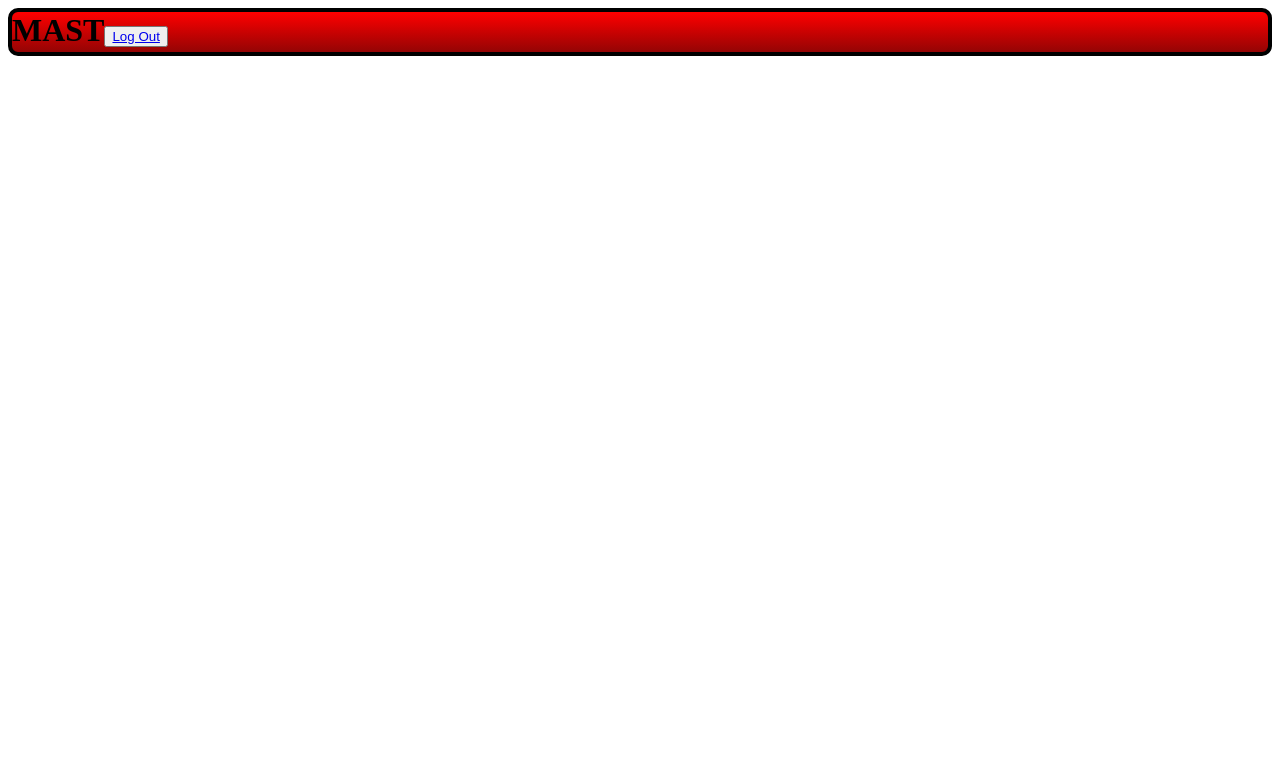
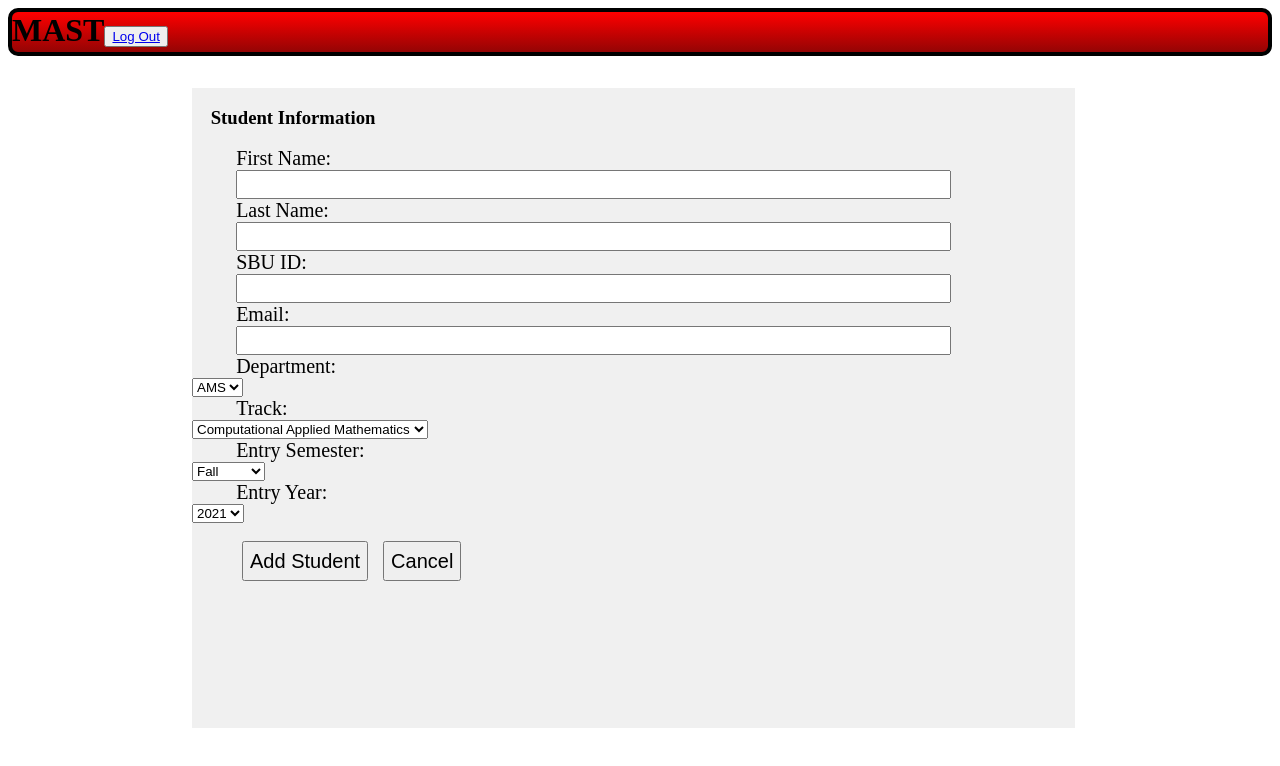
Before and after one commit to PeterWChristensen/MAST, a React (Create React App) app: page /addStudent in a window 1280 px wide. Shown: the top 766 px of the page. Built offline with nearby package versions, Linux system fonts and the light colour scheme.

Commit message:
Created Add Student Screen and Modal template

```diff
--- a/src/App.js
+++ b/src/App.js
@@ -3,6 +3,7 @@ import { BrowserRouter, Switch, Route } from 'react-router-dom';
 
 //Import Components
 import GPDHomeScreen from './components/home_screen/GPDHomeScreen.js';
+import AddStudentScreen from './components/add_student/AddStudentScreen.js';
 import Navbar from './components/navbar/Navbar.js';
 
 class App extends Component{
@@ -13,6 +14,7 @@ class App extends Component{
               <Navbar />
               <Switch>
                 <Route exact path="/" component={GPDHomeScreen} />
+                <Route exact path="/addStudent" component={AddStudentScreen} />
               </Switch>
             </div>
           </BrowserRouter>
--- /dev/null
+++ b/src/components/add_student/AddStudentScreen.js
@@ -0,0 +1,136 @@
+import React, { Component } from 'react';
+import ModalDialog from './ModalDialogPopUp'
+
+class AddStudentScreen extends Component {
+    constructor(props){
+        super(props)
+        this.state = {
+            selected: "AMS",         //selected is state variable which will hold the value of currently selected dropdown
+            showModalDialogPopup: false,
+            modalType: "none"
+        }
+    }
+
+      //Displays or Hides the Modal Dialog PopUp
+    showModalDialogPopUp = (type) => {
+        this.setState({modalType: type, showModalDialogPopup: true});
+    }
+
+    hideModalDialogPopUp = () => {
+        this.setState({showModalDialogPopup: false});
+    }
+
+    render() {
+        // Function that will set different values to state variable based on department selected
+        const changeSelectOptionHandler = (event) => {
+            this.setState({selected: event.target.value});
+        };
+        // Different arrays for different dropdowns
+        const ams = [ "Computational Applied Mathematics", "Computational Biology",
+            "Operations Research", "Statistics", "Quantitative Finance"];
+        const bmi = ["Clinical Informatics", "Imaging Informatics", "Translational Bioinformatics"];
+        const ese = ["None"];
+        const cse = ["None"];
+
+        // Type variable to store different array for different dropdown
+        let type = null;
+
+        //This will be used to create set of options that user will see
+        let options = null;
+
+        // Setting Type variable according to dropdown
+        if (this.state.selected === "AMS") {
+            type = ams;
+        } else if (this.state.selected === "BMI") {
+            type =bmi;
+        } else if (this.state.selected === "ESE") {
+            type = ese;
+        } else if (this.state.selected === "CSE") {
+            type = cse;
+        }
+
+        // If "Type" is null or undefined then options will be null, otherwise it will create a options iterable based on our array
+        if (type) {
+            options = type.map((el) => <option key={el}>{el}</option>);
+        }
+
+        return (
+            <div>
+                {this.state.showModalDialogPopup ? <ModalDialog modalType={this.state.modalType} hideModalDialogPopUp={this.hideModalDialogPopUp.bind(this)} /> : null}
+                <div id="addStudentForm">
+                    <h3 id="item_heading">&nbsp;&nbsp;&nbsp;&nbsp;Student Information</h3>
+                    <div id="item_form_container">
+                        <div className="addStudent_prompt">First Name:</div>
+                        <input className="addStudent_input" type="input" />
+                        <div className="addStudent_prompt">Last Name:</div>
+                        <input className="addStudent_input" type="input"/>
+                        <div className="addStudent_prompt">SBU ID:</div>
+                        <input  className="addStudent_input" type="input" />
+                        <div className="addStudent_prompt">Email:</div>
+                        <input  className="addStudent_input" type="input" />
+
+                        <div className="addStudent_prompt">Department:</div>
+                        <select id="departmentSelect" onChange={changeSelectOptionHandler}>
+                            <option value="AMS">AMS</option>
+                            <option value="BMI">BMI</option>
+                            <option value="ESE">ESE</option>
+                            <option value="CSE">CSE</option>
+                        </select>
+                        <div className="addStudent_prompt">Track:</div>
+                        <select id="semesterSelect">
+                            {options}
+                        </select>
+
+                        <div className="addStudent_prompt">Entry Semester:</div>
+                        <select id="semesterSelect">
+                            <option value="Fall">Fall</option>
+                            <option value="Winter">Winter</option>
+                            <option value="Spring">Spring</option>
+                            <option value="Summer">Summer</option>
+                        </select>
+                    </div>
+                        <div className="addStudent_prompt">Entry Year:</div>
+                        <select id="entryYearSelect">
+                            <option value="2021">2021</option>
+                            <option value="2020">2020</option>
+                            <option value="2019">2019</option>
+                            <option value="2018">2018</option>
+                            <option value="2017">2017</option>
+                            <option value="2016">2016</option>
+                            <option value="2015">2015</option>
+                            <option value="2014">2014</option>
+                            <option value="2013">2013</option>
+                            <option value="2012">2012</option>
+                            <option value="2011">2011</option>
+                            <option value="2010">2010</option>
+                            <option value="2009">2009</option>
+                            <option value="2008">2008</option>
+                            <option value="2007">2007</option>
+                            <option value="2006">2006</option>
+                            <option value="2005">2005</option>
+                            <option value="2004">2004</option>
+                            <option value="2003">2003</option>
+                            <option value="2002">2002</option>
+                            <option value="2001">2001</option>
+                            <option value="2000">2000</option>
+                            <option value="1999">1999</option>
+                            <option value="1998">1998</option>
+                            <option value="1997">1997</option>
+                            <option value="1996">1996</option>
+                            <option value="1995">1995</option>
+                            <option value="1994">1994</option>
+                            <option value="1993">1993</option>
+                            <option value="1992">1992</option>
+                            <option value="1991">1991</option>
+                            <option value="1990">1990</option>
+                        </select>
+                        <br></br><br></br>
+                        <button id="addStudentForm_submit_button" className="addStudent_button" onClick={() => this.showModalDialogPopUp("add")}>Add Student</button>
+                        <button id="addStudentForm_cancel_button" className="addStudent_button" onClick={() => this.showModalDialogPopUp("cancel")}>Cancel</button>
+                </div>
+            </div>
+        )
+    }
+}
+
+export default AddStudentScreen;
--- /dev/null
+++ b/src/components/add_student/ModalDialogPopUp.js
@@ -0,0 +1,41 @@
+import React from 'react';
+import { Link } from 'react-router-dom';
+
+class ModalDialogPopUp extends React.Component {
+
+    render() {
+        // Type variable to store modal to display
+        let modalContents = null;
+
+        if(this.props.modalType == "add"){
+            modalContents =
+            <div className="modal" id="addStudent" header="Add" >
+                <p id="modalDialogMessage">
+                Do you want to add this student?
+                <br></br><br></br></p>
+                <Link to="/"><button className="modalButton" onClick={this.props.hideModalDialogPopUp} >Yes</button></Link>
+                &nbsp;&nbsp;&nbsp;&nbsp;&nbsp;
+                <button className="modalButton" modal="close" onClick={this.props.hideModalDialogPopUp} >No</button>
+            </div>;
+        }
+        else if(this.props.modalType == "cancel"){
+            modalContents =
+            <div className="modal" id="cancelAddStudent" header="Cancel"  >
+                <p id="modalDialogMessage">
+                Cancel adding student?
+                <br></br><br></br></p>
+                <Link to="/"><button className="modalButton" onClick={this.props.hideModalDialogPopUp}>Yes</button></Link>
+                &nbsp;&nbsp;&nbsp;&nbsp;&nbsp;
+                <button className="modalButton" modal="close" onClick={this.props.hideModalDialogPopUp}>No</button>
+            </div>
+        }
+        return (
+        <div>
+            <div id = "modal_background">
+                    {modalContents}
+            </div>
+        </div>
+        );
+    }
+}
+export default ModalDialogPopUp;
--- a/src/components/home_screen/GPDHomeScreen.js
+++ b/src/components/home_screen/GPDHomeScreen.js
@@ -1,4 +1,5 @@
 import React, { Component } from 'react';
+import { Link } from 'react-router-dom';
 
 class GPDHomeScreen extends Component {
     render() {
@@ -14,7 +15,7 @@ class GPDHomeScreen extends Component {
                         <a href="#">Grades</a>
                     </div>
                     </div>
-                        <button>Add Student</button>
+                        <Link to={{pathname: '/addStudent'}}><button>Add Student</button></Link>
                         <button>Delete All Student Data</button>
                     </div>
         );
--- a/src/css/style.css
+++ b/src/css/style.css
@@ -9,6 +9,7 @@
   height: 40px;
   }
 
+/*GPD HOMEPAGE SCREEN */
 /* Style The Dropdown Button */
 .dropbtn {
     background-color: #000000;
@@ -55,3 +56,75 @@
   .dropdown:hover .dropbtn {
     background-color: #343434;
   }
+
+  /*ADD STUDENT SCREEN  */
+#addStudentForm {
+  position: absolute;
+  left: 15%;
+  top: 11%;
+  width: 69%;
+  height: 80%;
+  background: rgb(240, 240, 240);
+  z-index: -1;
+  font: black;
+}
+
+.addStudent_prompt, .addStudent_input {
+  grid-column: 1 / 2;
+  margin-left: 5%;
+  font-family: 'Times New Roman', Times, serif;
+  font-size: 20px;
+}
+.addStudent_input {
+  text-align:left;
+  width: 80%;
+  font-family: 'Times New Roman', Times, serif;
+}
+
+#addStudentForm_submit_button{
+  position: relative;
+  font-size: 20px;
+  height: 40px;
+  left: 50px;
+}
+
+#addStudentForm_cancel_button{
+  position: relative;
+  font-size: 20px;
+  height: 40px;
+  left: 65px;
+}
+
+#modal_background{
+  position: fixed;
+  top: 0%;
+  bottom: 0%;
+  left: 0%;
+  right: 0%;
+  width: 100%;
+  height: 100%;
+  background: transparent;
+}
+
+.modal{
+  position: relative;
+  top: 230px;
+  left: 32%;
+  width: 470px;
+  height: 200px;
+  z-index: 10;
+  background-color: #ffffff;
+  border: #000000;
+  border-radius: 2px;
+  border-style: solid;
+  text-align: center;
+  font-size: 20px;
+  padding-top: 50px;
+}
+
+.modalButton{
+  font-size: 20px;
+  padding-left: 10px;
+  padding-right: 10px;
+  font-family: 'Times New Roman', Times, serif;
+}
```
